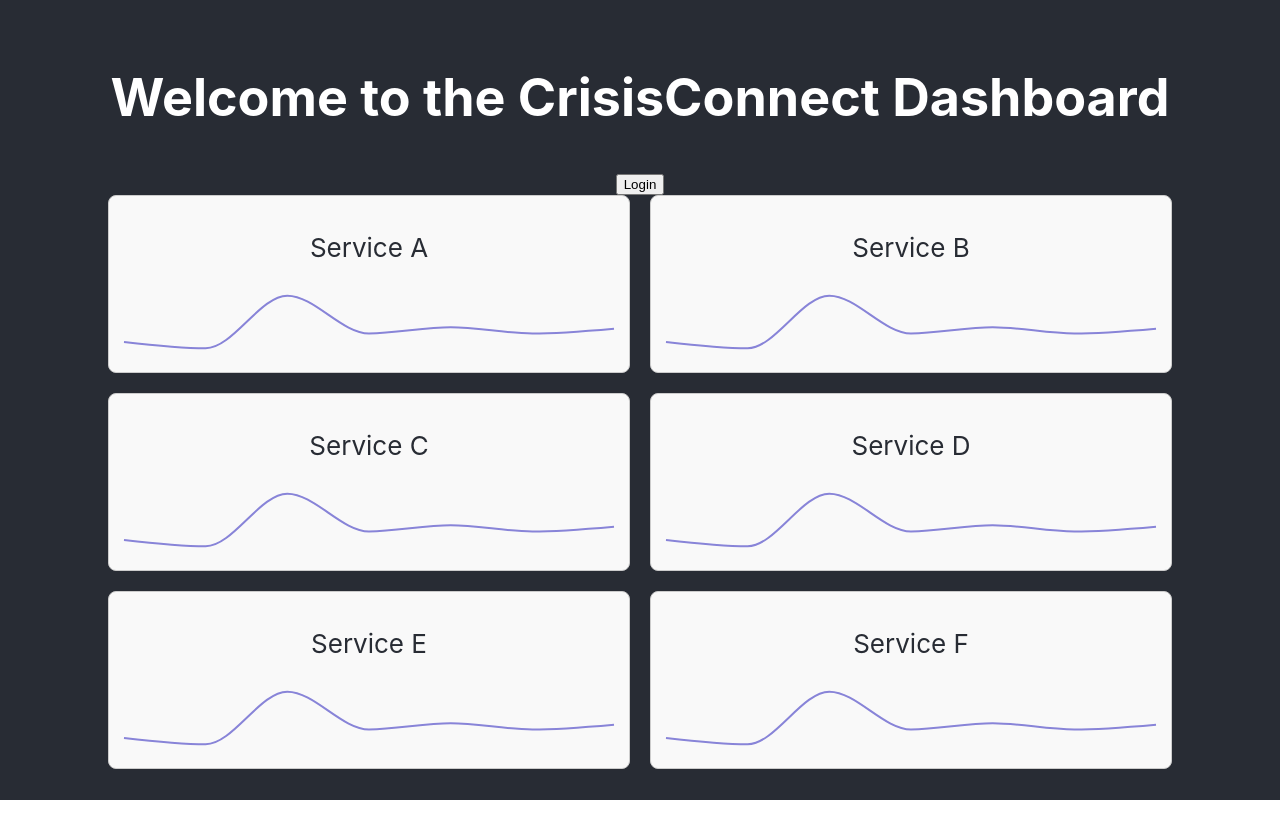
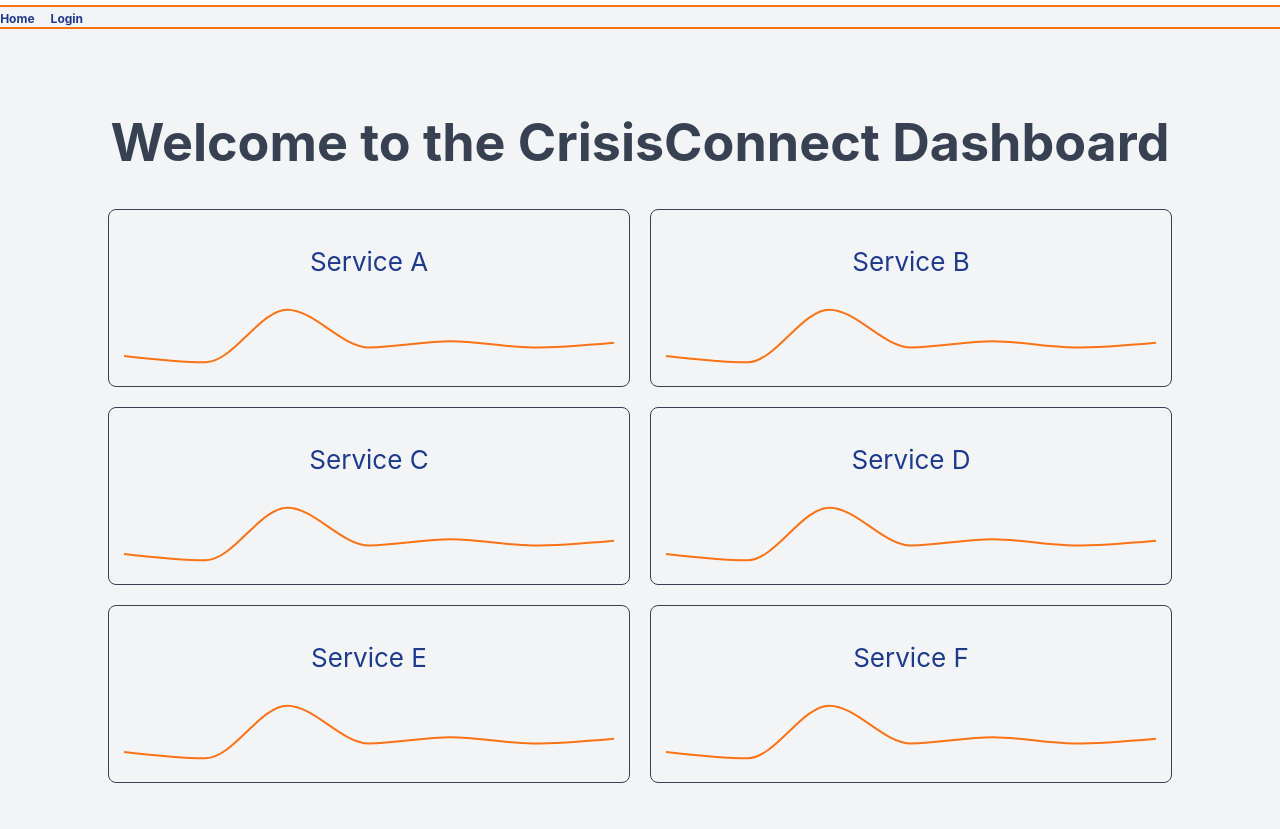
Before and after one commit to satvik1301/CrisisConnect, a React (Create React App) app in the folder Frontend/: page / in a window 1280 px wide. Before the commit the page ends 800 px from the top, so only its background shows below. Built offline with nearby package versions, Linux system fonts and the light colour scheme.

Commit message:
final fall commit

```diff
--- a/Frontend/src/App.css
+++ b/Frontend/src/App.css
@@ -20,14 +20,14 @@
 }
 
 .App-header {
-  background-color: #282c34;
+  background-color: #F3F4F6;
   min-height: 100vh;
   display: flex;
   flex-direction: column;
   align-items: center;
   justify-content: center;
   font-size: calc(10px + 2vmin);
-  color: white;
+  color: #374151;
 }
 
 .App-link {
@@ -45,8 +45,9 @@
 
 .Chart {
   padding: 10px;
-  background-color: #f9f9f9;
-  border: 1px solid #ccc;
+  color:  #F97316;
+  background-color: #F3F4F6;
+  border: 1px solid #374151;
   border-radius: 8px; /* Rounded corners */
 }
 
@@ -62,9 +63,52 @@
 
 
 .service{
-color:#282c34
+color: #1E3A8A
 }
 
 p {
-  color: white
+  color: #1E3A8A
 }
+
+nav {
+  background-color: #F3F4F6;
+  padding: .01em;
+}
+
+nav ul {
+  list-style-type: none;
+  margin: 0;
+  padding: 0;
+  display: flex;
+  gap: 1em;
+}
+
+nav li {
+  display: inline;
+}
+
+nav a {
+  color: #1E3A8A;
+  text-decoration: none;
+  font-weight: bold;
+  font-size: 12px;
+}
+
+nav a:hover {
+  text-decoration: underline;
+}
+
+h1 {
+  color: #374151
+}
+
+.Line {
+background-color: #F97316;
+border: none;
+height: 2px;
+box-shadow: none;
+}
+
+.spacing {
+  margin: 5px;
+}
--- a/Frontend/src/App.js
+++ b/Frontend/src/App.js
@@ -3,7 +3,7 @@ import React from 'react'
 import axios from 'axios';
 import Home from './Home';
 import Login from './Login';
-import { Route, Routes } from 'react-router-dom'
+import { Route, Routes, Link } from 'react-router-dom'
 
 function App() {
 /*<div className="App">
@@ -31,6 +31,15 @@ async function GetData() {
 console.log(data);
   return (
     <div className="App">
+      <div className="spacing"></div>
+      <div className="Line"></div>
+      <nav>
+        <ul>
+          <li><Link to="/">Home</Link></li>
+          <li><Link to="/login">Login</Link></li>
+        </ul>
+      </nav>
+      <div className="Line"></div>
      <Routes>
         <Route path="/" element={<Home />} />
         <Route path="/login" element={<Login />} />
--- a/Frontend/src/Home.js
+++ b/Frontend/src/Home.js
@@ -12,9 +12,6 @@ const Home = () => {
             <header className="App-header">
                 <div>
                     <h1>Welcome to the CrisisConnect Dashboard</h1>
-                    <Link to="/login">
-                        <button>Login</button>
-                    </Link>
                     {/*<button onClick={() => GetData()}>Fetch Message</button>*/}
 
                     <div className="Chart-grid">
@@ -22,7 +19,7 @@ const Home = () => {
                         <p className="service">Service A</p>
                         {/*this is the code to output the graph */}
                         <LineChart width={500} height={73} data={chart_data}>
-                            <Line type="monotone" dataKey="pv" stroke="#8884d8" strokeWidth={2} dot={false}/>
+                            <Line type="monotone" dataKey="pv" stroke="#F97316" strokeWidth={2} dot={false}/>
                         </LineChart>
                         </div>
 
@@ -30,7 +27,7 @@ const Home = () => {
                         <p className="service">Service B</p>
                         {/*this is the code to output the graph */}
                         <LineChart width={500} height={73} data={chart_data}>
-                            <Line type="monotone" dataKey="pv" stroke="#8884d8" strokeWidth={2} dot={false}/>
+                            <Line type="monotone" dataKey="pv" stroke="#F97316" strokeWidth={2} dot={false}/>
                         </LineChart>
                         </div>
 
@@ -38,7 +35,7 @@ const Home = () => {
                         <p className="service">Service C</p>
                         {/*this is the code to output the graph */}
                         <LineChart width={500} height={73} data={chart_data}>
-                            <Line type="monotone" dataKey="pv" stroke="#8884d8" strokeWidth={2} dot={false}/>
+                            <Line type="monotone" dataKey="pv" stroke="#F97316" strokeWidth={2} dot={false}/>
                         </LineChart>
                         </div>
 
@@ -46,7 +43,7 @@ const Home = () => {
                         <p className="service">Service D</p>
                         {/*this is the code to output the graph */}
                         <LineChart width={500} height={73} data={chart_data}>
-                            <Line type="monotone" dataKey="pv" stroke="#8884d8" strokeWidth={2} dot={false}/>
+                            <Line type="monotone" dataKey="pv" stroke="#F97316" strokeWidth={2} dot={false}/>
                         </LineChart>
                         </div>
 
@@ -54,7 +51,7 @@ const Home = () => {
                         <p className="service">Service E</p>
                         {/*this is the code to output the graph */}
                         <LineChart width={500} height={73} data={chart_data}>
-                            <Line type="monotone" dataKey="pv" stroke="#8884d8" strokeWidth={2} dot={false}/>
+                            <Line type="monotone" dataKey="pv" stroke="#F97316" strokeWidth={2} dot={false}/>
                         </LineChart>
                         </div>
 
@@ -62,7 +59,7 @@ const Home = () => {
                         <p className="service">Service F</p>
                         {/*this is the code to output the graph */}
                         <LineChart width={500} height={73} data={chart_data}>
-                            <Line type="monotone" dataKey="pv" stroke="#8884d8" strokeWidth={2} dot={false}/>
+                            <Line type="monotone" dataKey="pv" stroke="#F97316" strokeWidth={2} dot={false}/>
                         </LineChart>
                         </div>
                     </div>
--- a/Frontend/src/Login.js
+++ b/Frontend/src/Login.js
@@ -5,9 +5,6 @@ const Login = () => {
     return (
         <div className="App" >
             <header className="App-header">
-                <Link to="/">
-                    <button>Home</button>
-                </Link>
                 <h1>Login</h1>
                 <p>Username:</p>
                 <input type = "text" placeholder="Enter your username" />
```
